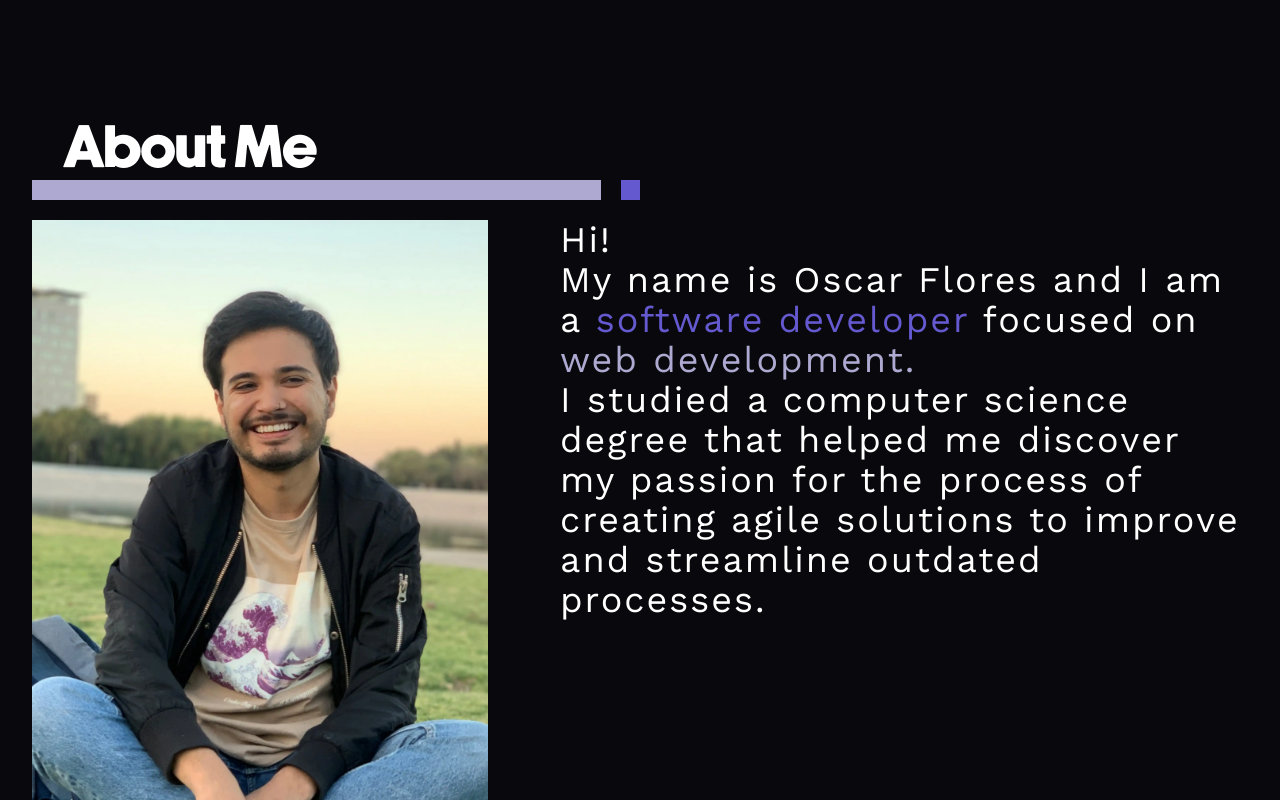
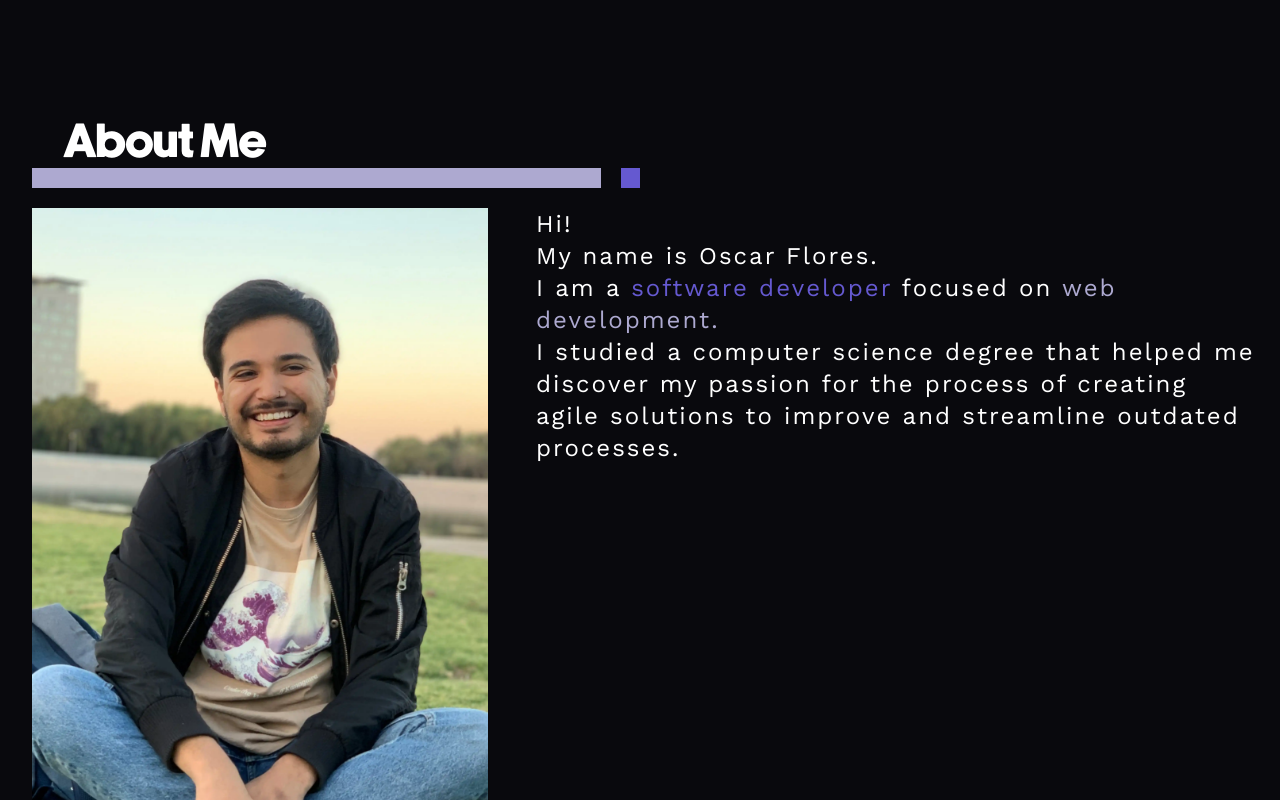
Before and after one commit to Oscar-FV/minimal-portfolio, a React (Vite) app: page / in a window 1280 px wide. Shown: the part 700-1500 px from the top of the page. Built offline with nearby package versions, Linux system fonts and the light colour scheme.

Commit message:
Components Created

```diff
--- a/src/App.tsx
+++ b/src/App.tsx
@@ -1,54 +1,19 @@
-import miPortrait from '../src/assets/photos/me.webp';
+import Logo from './components/Logo/Logo';
+import Container from './components/Container/Container';
+import Tittle from './components/Tittle/Tittle';
+import AboutMe from './components/AboutMe/AboutMe';
 
 function App() {
   return (
     <>
-      <div className="container h-[100vh] font-newake flex justify-center items-center">
-        <div className="h-1/5 flex justify-center items-end ">
-          <div className="tracking-[6px] w-[12rem] lg:w-[24rem]">
-            <h1 className="text-6xl lg:text-9xl h-12 lg:h-24 text-white">Oscar</h1>
-            <h2 className="text-xl lg:text-4xl whitespace-pre-wrap text-primary">
-              Software Developer
-            </h2>
-          </div>
+      <Container className="container font-newake flex justify-center items-center">
+        <Logo />
+      </Container>
 
-          <div className="border-[10px] border-accent h-[9rem] lg:h-[15rem] w-[9rem] lg:w-[15rem] text-white flex items-center justify-center ">
-            <h1 className="text-white text-6xl h-12 lg:text-9xl lg:h-24 tracking-[6px]">FV</h1>
-          </div>
-        </div>
-      </div>
-
-      <div className="h-[100vh]">
-        {/* THIS IS THE TITLE COMPONENT */}
-        <div className="my-5">
-          <h3 className="pl-6 lg:pl-16 font-newake text-3xl lg:text-6xl text-white">About Me</h3>
-          <div className="lg:pl-8 w-[60%] lg:w-1/2 flex gap-x-[10px] lg:gap-x-[20px]">
-            <svg className="w-[100%] h-[20px]">
-              <rect fill="#ADA9D0" className="w-[100%] h-[10px] lg:h-[20px]"/>
-            </svg>
-            <svg className="w-[20px] h-[20px]">
-              <rect fill="#6559D0" className="w-[10px] lg:w-[20px] h-[10px] lg:h-[20px]"  />
-            </svg>
-          </div>
-        </div>
-
-        <div className="h-fit lg:h-full flex flex-col-reverse lg:flex-row gap-6 justify-center">
-
-          <img
-            className="px-6 lg:pl-8 w-full lg:w-2/5 h-1/2 lg:h-full object-cover"
-            src={miPortrait}
-            alt="A Very Talented web Dev"
-          />
-          <p className="text-white text-xl lg:text-4xl font-worksans h-0 lg:h-fit whitespace-pre-wrap tracking-[2px] flex-1 px-6 lg:pr-8 lg:sticky lg:top-0">
-            Hi! <br />
-            My name is Oscar Flores and I am a{" "}
-            <span className="text-accent">software developer</span> focused on
-            <span className="text-primary"> web development.</span> <br />
-            I studied a computer science degree that helped me discover my passion for the process of creating agile solutions to improve and streamline
-            outdated processes.
-          </p>
-        </div>
-      </div>
+      <Container>
+        <Tittle tittle="About Me" />
+        <AboutMe />
+      </Container>
 
     </>
   );
--- /dev/null
+++ b/src/components/AboutMe/AboutMe.tsx
@@ -0,0 +1,27 @@
+import miPortrait from '../../assets/photos/me.webp';
+
+const AboutMe = () => {
+  return (
+    <div className="h-fit lg:h-full flex flex-col-reverse lg:flex-row justify-center">
+          <img
+            className="px-6 lg:pl-8 w-full lg:w-2/5 h-1/2 lg:h-full object-cover"
+            src={miPortrait}
+            alt="A Very Talented web Dev"
+          />
+          <p className="text-white text-xl lg:text-2xl font-worksans h-0 lg:h-fit whitespace-pre-wrap tracking-[2px] flex-1 px-8 lg:px-6   lg:sticky lg:top-0">
+            Hi! <br />
+            My name is Oscar Flores.
+            <br />I am a <span className="text-accent">
+              software developer
+            </span>{" "}
+            focused on
+            <span className="text-primary"> web development.</span> <br />I
+            studied a computer science degree that helped me discover my passion
+            for the process of creating agile solutions to improve and
+            streamline outdated processes.
+          </p>
+    </div>
+  )
+}
+
+export default AboutMe
--- /dev/null
+++ b/src/components/Container/Container.tsx
@@ -0,0 +1,18 @@
+import { ReactNode } from "react";
+
+interface ContainerProps{
+    children: ReactNode;
+    className?: string;
+}
+
+const Container = ( {children, className}: ContainerProps ) => {
+  return (
+    <div className={`h-[100vh] ${className}`} >
+
+        {children}
+
+    </div>
+  )
+}
+
+export default Container
--- /dev/null
+++ b/src/components/Logo/Logo.tsx
@@ -0,0 +1,24 @@
+const Logo = () => {
+  return (
+    <>
+      <div className="h-1/5 flex justify-center items-end ">
+        <div className="tracking-[6px] w-[12rem] lg:w-[24rem]">
+          <h1 className="text-6xl lg:text-9xl h-12 lg:h-24 text-white">
+            Oscar
+          </h1>
+          <h2 className="text-xl lg:text-4xl whitespace-pre-wrap text-primary">
+            Software Developer
+          </h2>
+        </div>
+
+        <div className="border-[10px] border-accent h-[9rem] lg:h-[15rem] w-[9rem] lg:w-[15rem] text-white flex items-center justify-center ">
+          <h1 className="text-white text-6xl h-12 lg:text-9xl lg:h-24 tracking-[6px]">
+            FV
+          </h1>
+        </div>
+      </div>
+    </>
+  );
+};
+
+export default Logo;
--- /dev/null
+++ b/src/components/Tittle/Tittle.tsx
@@ -0,0 +1,26 @@
+interface TittleProps{
+    tittle: string;
+}
+
+const Tittle = ( {tittle}: TittleProps ) => {
+  return (
+    <div className="my-5">
+      <h3 className="pl-6 lg:pl-16 font-newake text-3xl lg:text-5xl text-white">
+        {tittle}
+      </h3>
+      <div className="lg:pl-8 w-[60%] lg:w-1/2 flex gap-x-[10px] lg:gap-x-[20px]">
+        <svg className="w-[100%] h-[20px]">
+          <rect fill="#ADA9D0" className="w-[100%] h-[10px] lg:h-[20px]" />
+        </svg>
+        <svg className="w-[20px] h-[20px]">
+          <rect
+            fill="#6559D0"
+            className="w-[10px] lg:w-[20px] h-[10px] lg:h-[20px]"
+          />
+        </svg>
+      </div>
+    </div>
+  );
+};
+
+export default Tittle;
```
Also changed, not shown: 1 other file (tests, documents, lock files or other folders).
